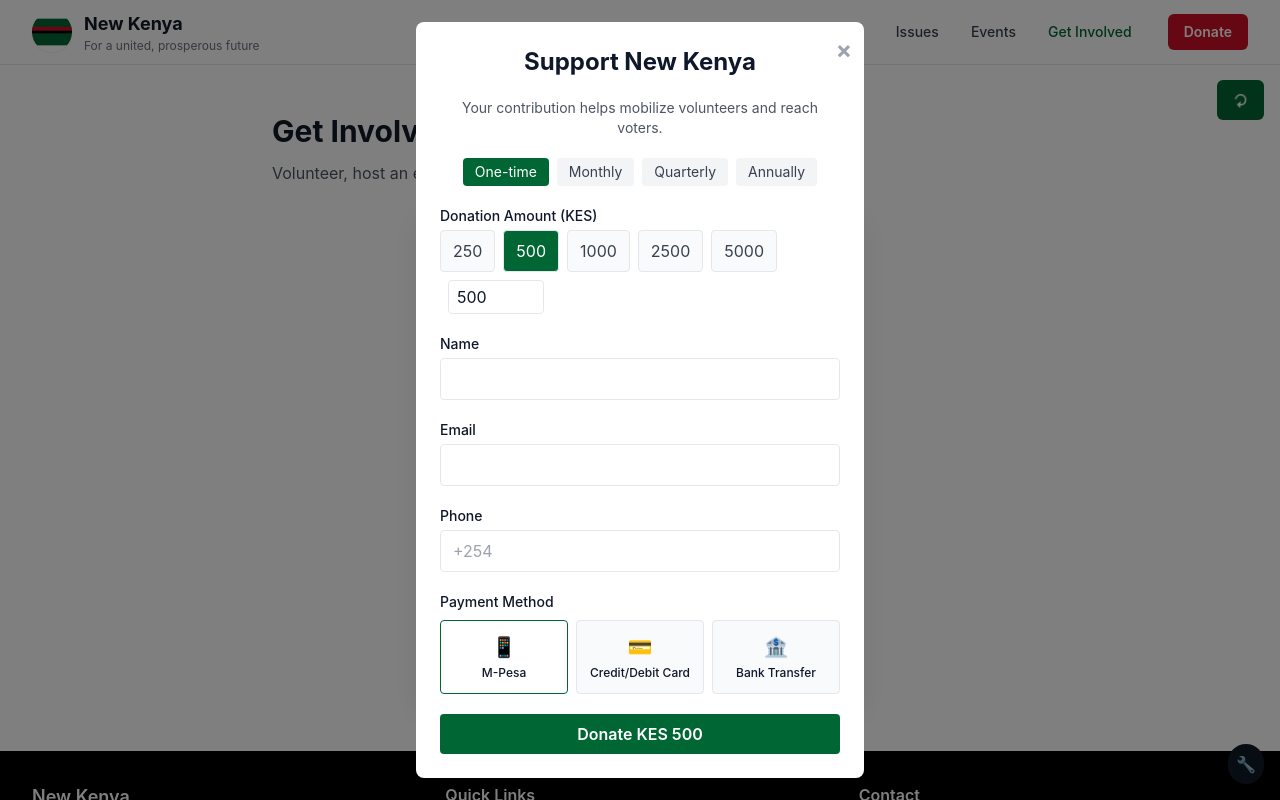
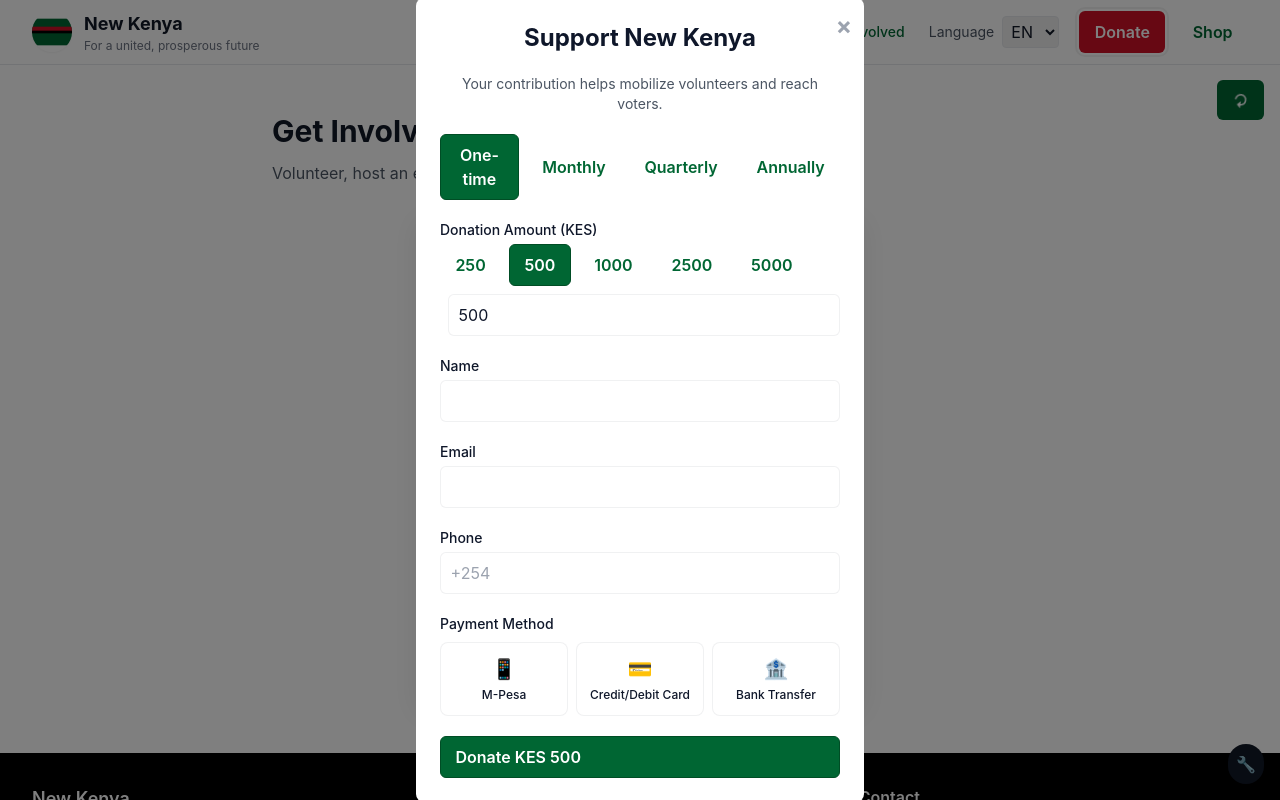
Before and after one commit to Echad-Group/project-h-x, a React (Vite) app: page /get-involved in a window 1280 px wide. Both pictures are taken after a click on the button "Donate". Shown: the top 800 px of the page. Built offline with nearby package versions, Linux system fonts and the light colour scheme.

Commit message:
feat: Refactor components to use Fluent design system; update Cart, DonateModal, Footer, Navbar, VolunteerSignup, Contact, EventDetail, Product, and Shop pages for consistent styling

```diff
--- a/src/components/DonateModal.jsx
+++ b/src/components/DonateModal.jsx
@@ -90,11 +90,7 @@ export default function DonateModal({ open: donateOpen, setDonateOpen, onClose }
                     <button
                       key={option.id}
                       type="button"
-                      className={`px-3 py-1 rounded text-sm ${
-                        recurringInterval === option.id
-                          ? 'bg-[var(--kenya-green)] text-white'
-                          : 'bg-gray-100 text-gray-700'
-                      }`}
+                      className={`fluent-btn ${recurringInterval === option.id ? 'fluent-btn-primary' : 'fluent-btn-ghost'}`}
                       onClick={() => setRecurringInterval(option.id)}
                     >
                       {option.name}
@@ -109,7 +105,7 @@ export default function DonateModal({ open: donateOpen, setDonateOpen, onClose }
                       <button
                           type="button"
                           key={a}
-                        className={`px-3 py-2 rounded border ${amount === a ? 'bg-[var(--kenya-green)] text-white' : 'bg-gray-50 text-gray-700'}`}
+                          className={`fluent-btn ${amount === a ? 'fluent-btn-primary' : 'fluent-btn-ghost'}`}
                           onClick={() => setAmount(a)}
                         >
                           {a}
@@ -121,7 +117,7 @@ export default function DonateModal({ open: donateOpen, setDonateOpen, onClose }
                       step="50"
                       value={amount}
                       onChange={e => setAmount(e.target.value)}
-                      className="w-24 px-2 py-1 border rounded ml-2"
+                      className="w-24 fluent-input ml-2"
                       placeholder="Other"
                       required
                     />
@@ -136,7 +132,7 @@ export default function DonateModal({ open: donateOpen, setDonateOpen, onClose }
                     type="text"
                     value={name}
                     onChange={e => setName(e.target.value)}
-                    className="w-full px-3 py-2 border rounded"
+                    className="fluent-input"
                     required
                   />
                 </div>
@@ -146,7 +142,7 @@ export default function DonateModal({ open: donateOpen, setDonateOpen, onClose }
                     type="email"
                     value={email}
                     onChange={e => setEmail(e.target.value)}
-                    className="w-full px-3 py-2 border rounded"
+                    className="fluent-input"
                     required
                   />
                 </div>
@@ -156,7 +152,7 @@ export default function DonateModal({ open: donateOpen, setDonateOpen, onClose }
                     type="tel"
                     value={phone}
                     onChange={e => setPhone(e.target.value)}
-                    className="w-full px-3 py-2 border rounded"
+                    className="fluent-input"
                     placeholder="+254"
                     required
                   />
@@ -170,11 +166,7 @@ export default function DonateModal({ open: donateOpen, setDonateOpen, onClose }
                       <button
                         key={method.id}
                         type="button"
-                        className={`p-3 rounded border flex flex-col items-center gap-1 ${
-                          paymentMethod === method.id
-                            ? 'bg-[var(--kenya-green)]/10 border-[var(--kenya-green)]'
-                            : 'bg-gray-50 border-gray-200'
-                        }`}
+                        className={`fluent-card-small flex flex-col items-center gap-1 ${paymentMethod === method.id ? 'border-[var(--fluent-accent)]' : ''}`}
                         onClick={() => setPaymentMethod(method.id)}
                       >
                         <span className="text-xl">{method.icon}</span>
@@ -185,7 +177,7 @@ export default function DonateModal({ open: donateOpen, setDonateOpen, onClose }
                 </div>
                 <button
                   type="submit"
-                  className="w-full bg-[var(--kenya-green)] text-white py-2 rounded font-semibold hover:bg-green-700 disabled:opacity-60"
+                  className="fluent-btn fluent-btn-primary w-full"
                   disabled={processing}
                 >
                   {processing ? 'Processing...' : `Donate KES ${amount}`}
@@ -199,7 +191,7 @@ export default function DonateModal({ open: donateOpen, setDonateOpen, onClose }
                 <p className="text-gray-700 mb-4">Your (mock) donation of <span className="font-semibold">KES {amount}</span> has been received.</p>
                 <button
                   onClick={closeModal}
-                  className="mt-2 px-5 py-2 bg-[var(--kenya-green)] text-white rounded font-semibold hover:bg-green-700"
+                  className="fluent-btn fluent-btn-primary mt-2"
                 >
                   Close
                 </button>
--- a/src/components/Footer.jsx
+++ b/src/components/Footer.jsx
@@ -26,6 +26,7 @@ export default function Footer(){
               <li><a href="/gallery">Gallery</a></li>
               <li><a href="/faq">FAQ</a></li>
               <li><a href="/shop">Shop</a></li>
+              <li><a href="/team">Team</a></li>
             </ul>
           </div>
         </div>
--- a/src/components/Navbar.jsx
+++ b/src/components/Navbar.jsx
@@ -31,21 +31,21 @@ export default function Navbar({ onOpenDonate }) {
             </Link>
           </div>
 
-          <nav className="hidden md:flex items-center gap-2" aria-label="Primary Navigation">
+          <nav className="hidden md:flex items-center gap-3" aria-label="Primary Navigation">
             <NavItem to="/">Home</NavItem>
             <NavItem to="/about">About</NavItem>
             <NavItem to="/issues">Issues</NavItem>
             <NavItem to="/events">Events</NavItem>
             <NavItem to="/get-involved">Get Involved</NavItem>
-            {/* <LanguageSwitcher /> */}
+            <LanguageSwitcher />
             <button
-              className="ml-4 px-4 py-2 rounded-md text-sm font-semibold text-white bg-[var(--kenya-red)] hover:opacity-95"
+              className="fluent-btn fluent-btn-action ml-2"
               onClick={() => onOpenDonate()}
               aria-label="Open donation modal"
             >
               Donate
             </button>
-            {/* <RouterLink to="/shop" className="ml-2 px-3 py-2 rounded-md text-sm font-medium bg-gray-100">Shop</RouterLink> */}
+            <RouterLink to="/shop" className="fluent-btn fluent-btn-ghost">Shop</RouterLink>
           </nav>
         </div>
       </div>
--- a/src/components/VolunteerSignup.jsx
+++ b/src/components/VolunteerSignup.jsx
@@ -28,7 +28,7 @@ export default function VolunteerSignup({ onSubmit }) {
 
   if (submitted) {
     return (
-      <div className="p-6 bg-green-50 rounded-lg text-center">
+      <div className="fluent-card text-center bg-green-50">
         <h3 className="text-lg font-semibold text-green-700">Thank you for signing up!</h3>
         <p className="mt-2 text-green-600">We appreciate your support. Our team will contact you soon.</p>
       </div>
@@ -41,21 +41,21 @@ export default function VolunteerSignup({ onSubmit }) {
       {error && <div className="text-red-600 text-sm">{error}</div>}
       <div>
         <label className="block text-sm font-medium">Name*</label>
-        <input name="name" value={form.name} onChange={handleChange} required className="mt-1 w-full border rounded p-2" />
+        <input name="name" value={form.name} onChange={handleChange} required className="fluent-input mt-1" />
       </div>
       <div>
         <label className="block text-sm font-medium">Email*</label>
-        <input name="email" type="email" value={form.email} onChange={handleChange} required className="mt-1 w-full border rounded p-2" />
+        <input name="email" type="email" value={form.email} onChange={handleChange} required className="fluent-input mt-1" />
       </div>
       <div>
         <label className="block text-sm font-medium">Phone</label>
-        <input name="phone" type="tel" value={form.phone} onChange={handleChange} className="mt-1 w-full border rounded p-2" />
+        <input name="phone" type="tel" value={form.phone} onChange={handleChange} className="fluent-input mt-1" />
       </div>
       <div>
         <label className="block text-sm font-medium">Interests</label>
-        <textarea name="interests" value={form.interests} onChange={handleChange} className="mt-1 w-full border rounded p-2" placeholder="How would you like to help?" />
+        <textarea name="interests" value={form.interests} onChange={handleChange} className="fluent-input mt-1" placeholder="How would you like to help?" />
       </div>
-      <button type="submit" className="w-full bg-[var(--kenya-green)] text-white py-2 rounded font-semibold hover:bg-green-700">Sign Up</button>
+      <button type="submit" className="fluent-btn fluent-btn-primary w-full">Sign Up</button>
     </form>
   );
 }
--- a/src/index.css
+++ b/src/index.css
@@ -22,6 +22,31 @@ body{
   -webkit-text-fill-color: transparent;
 }
 
+/* Fluent-inspired design tokens using campaign palette */
+:root{
+  --fluent-surface: var(--kenya-white);
+  --fluent-card-bg: #ffffff;
+  --fluent-border: rgba(15,23,42,0.06);
+  --fluent-accent: var(--kenya-green);
+  --fluent-accent-600: #004d25;
+  --fluent-action: var(--kenya-red);
+  --fluent-foreground: #0f172a;
+  --fluent-muted: #6b7280;
+  --fluent-radius: 8px;
+}
+
+/* Fluent utility classes */
+.fluent-card{ background:var(--fluent-card-bg); border:1px solid var(--fluent-border); border-radius:var(--fluent-radius); box-shadow:0 8px 24px rgba(2,6,23,0.06); padding:1rem }
+.fluent-btn{ display:inline-flex; align-items:center; gap:.5rem; padding:.5rem 0.9rem; border-radius:6px; font-weight:600; border:1px solid transparent; cursor:pointer }
+.fluent-btn:focus{ outline:2px solid rgba(0,0,0,0.06); outline-offset:2px }
+.fluent-btn-primary{ background:var(--fluent-accent); color:#fff; border-color:var(--fluent-accent-600) }
+.fluent-btn-ghost{ background:transparent; color:var(--fluent-accent); border-color:transparent }
+.fluent-btn-action{ background:var(--fluent-action); color:#fff }
+.fluent-input{ width:100%; padding:.5rem .6rem; border-radius:6px; border:1px solid var(--fluent-border); background:#fff }
+.fluent-input:focus{ box-shadow:0 0 0 3px rgba(0,102,51,0.08); outline:none }
+.fluent-card-small{ padding:.75rem; border-radius:8px; background:var(--fluent-card-bg); border:1px solid var(--fluent-border) }
+
+
 .flag-band-green{ background-color: var(--kenya-green) }
 .flag-band-red{ background-color: var(--kenya-red) }
 .flag-band-black{ background-color: var(--kenya-black) }
--- a/src/pages/Product.jsx
+++ b/src/pages/Product.jsx
@@ -26,7 +26,7 @@ export default function Product(){
       <p className="mt-2 text-gray-600">{product.desc}</p>
       <div className="mt-4 text-lg font-semibold">KES {product.price}</div>
       <div className="mt-4">
-        <button onClick={()=> addToCart(product)} className="px-4 py-2 bg-[var(--kenya-green)] text-white rounded">Add to cart</button>
+        <button onClick={()=> addToCart(product)} className="fluent-btn fluent-btn-primary">Add to cart</button>
       </div>
     </section>
   )
--- a/src/pages/Shop.jsx
+++ b/src/pages/Shop.jsx
@@ -21,11 +21,11 @@ export default function Shop(){
 
       <div className="mt-6 grid grid-cols-1 md:grid-cols-2 gap-6">
         {PRODUCTS.map(p=> (
-          <article key={p.id} className="bg-white p-4 rounded card-shadow">
+          <article key={p.id} className="fluent-card">
             <div className="h-40 bg-gray-100 rounded mb-3 flex items-center justify-center">Image</div>
             <div className="font-semibold">{p.title}</div>
             <div className="text-sm text-gray-500">KES {p.price}</div>
-            <Link to={`/product/${p.id}`} className="mt-3 inline-block text-[var(--kenya-green)]">View →</Link>
+            <Link to={`/product/${p.id}`} className="mt-3 inline-block fluent-btn fluent-btn-ghost">View →</Link>
           </article>
         ))}
       </div>
```
Also changed, not shown: src/components/Cart.jsx (+5 -5 lines), src/pages/Contact.jsx (+4 -4 lines), src/pages/EventDetail.jsx (+4 -4 lines). Lines whose indentation alone changed are shown as unchanged.
